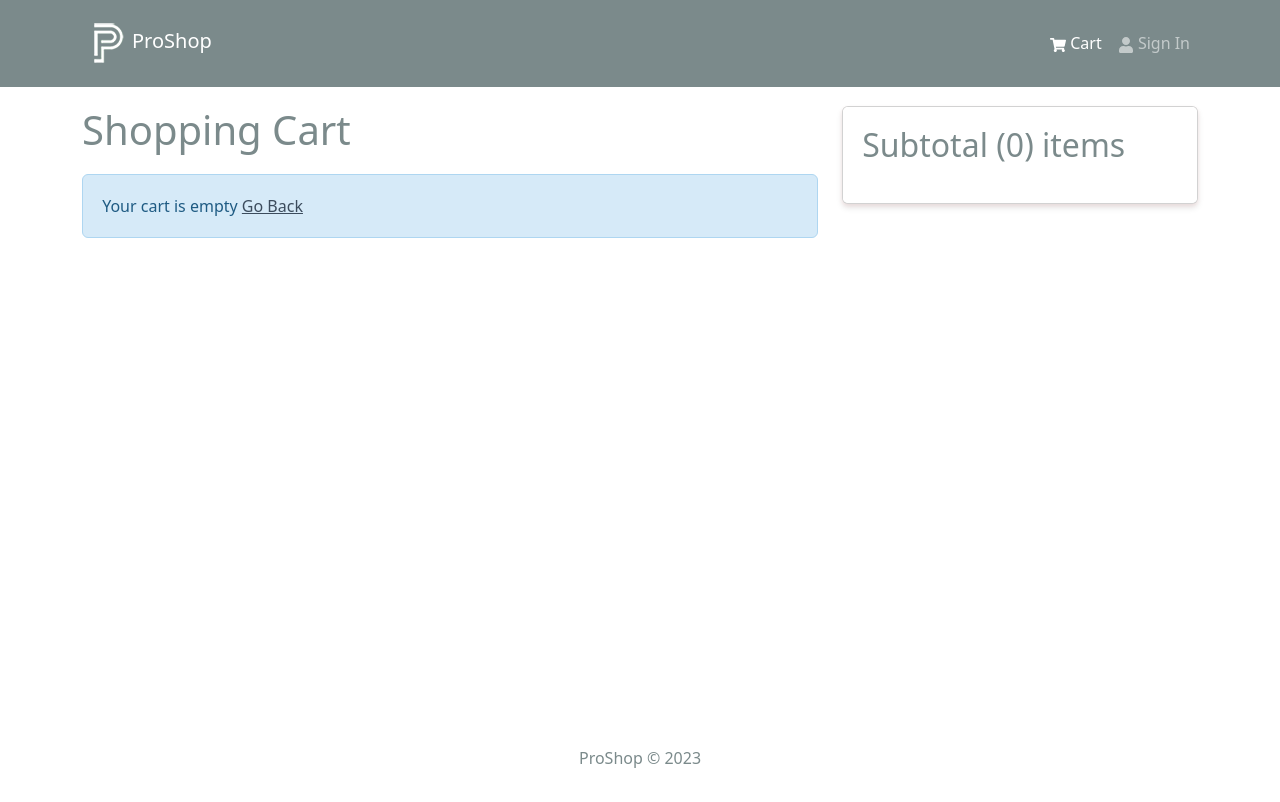
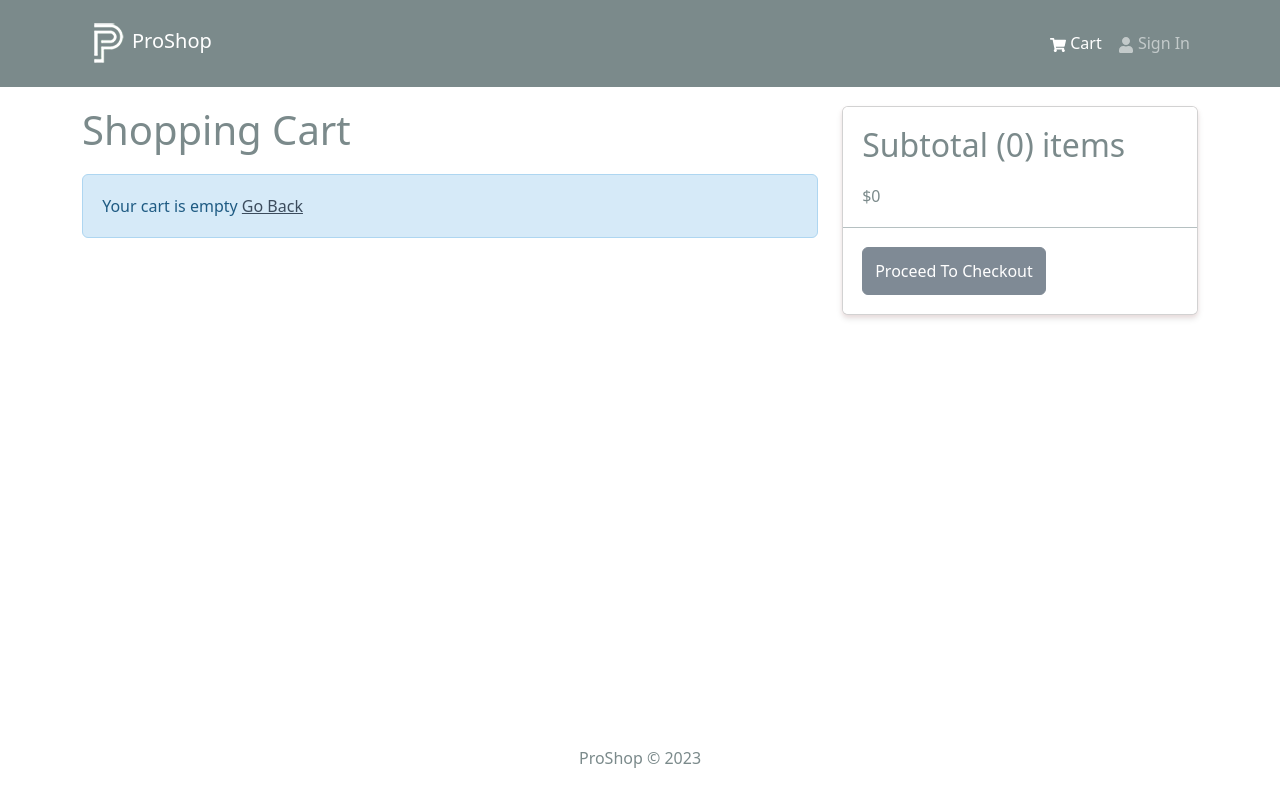
Before and after one commit to donaldo74/proshop-v2, a React (Create React App) app in the folder frontend/: page /cart in a window 1280 px wide. Shown: the top 802 px of the page. Built offline with nearby package versions, Linux system fonts and the light colour scheme.

Commit message:
ok at 17:40

```diff
--- a/frontend/src/screens/CartScreen.jsx
+++ b/frontend/src/screens/CartScreen.jsx
@@ -69,6 +69,16 @@ const CartScreen = () => {
               <h2>
                 Subtotal ({ cartItems.reduce((acc, item) => acc + item.qty, 0)}) items
               </h2>
+              ${ cartItems.reduce((acc, item) => acc + item.qty * item.price, 0)}
+            </ListGroup.Item>
+
+            <ListGroup.Item>
+              <Button
+                type='button'
+                className='btn-block'
+                disabled={cartItems.length === 0}
+              >
+                Proceed To Checkout</Button>
             </ListGroup.Item>
           </ListGroup>
         </Card>
```
